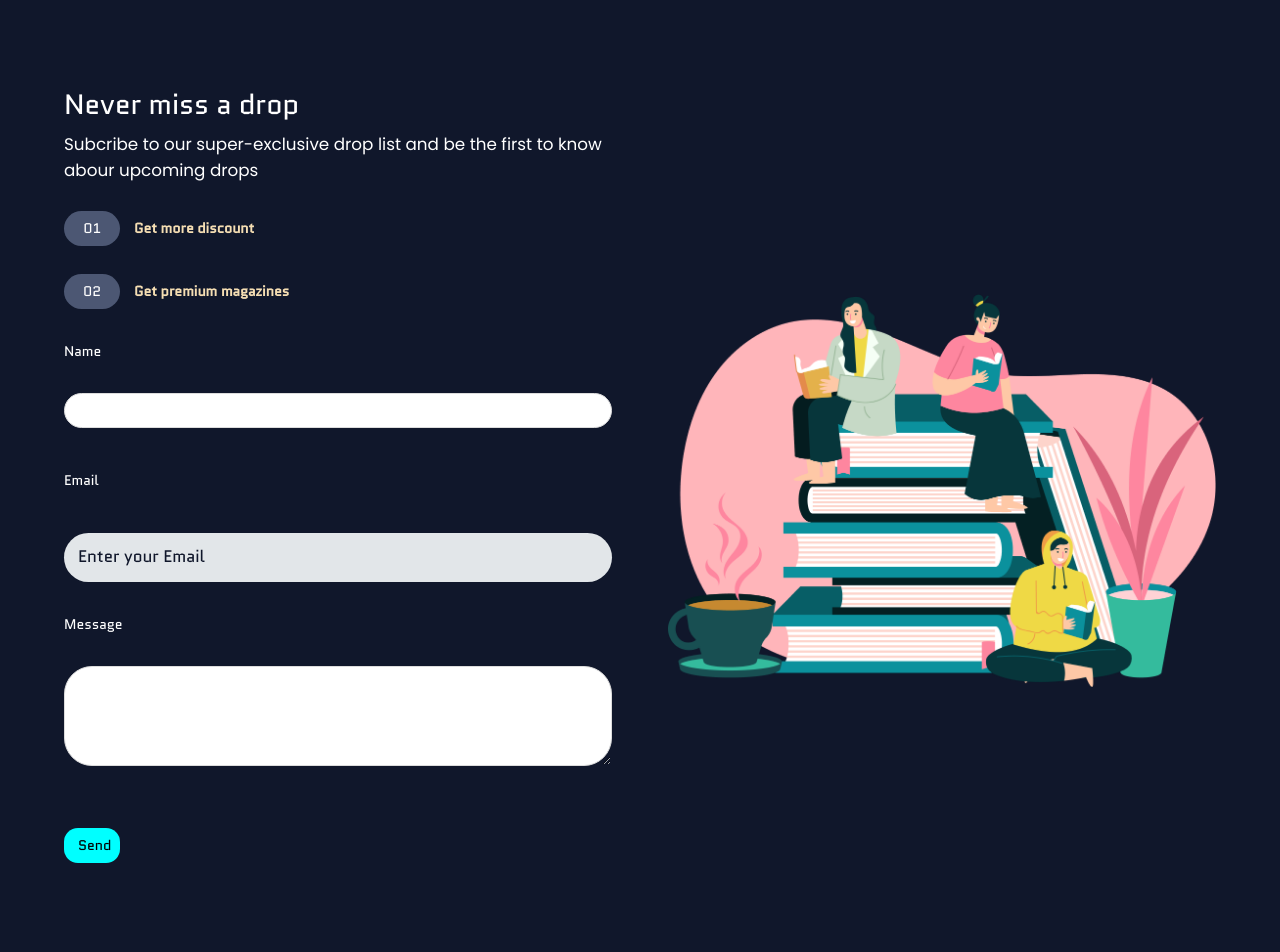
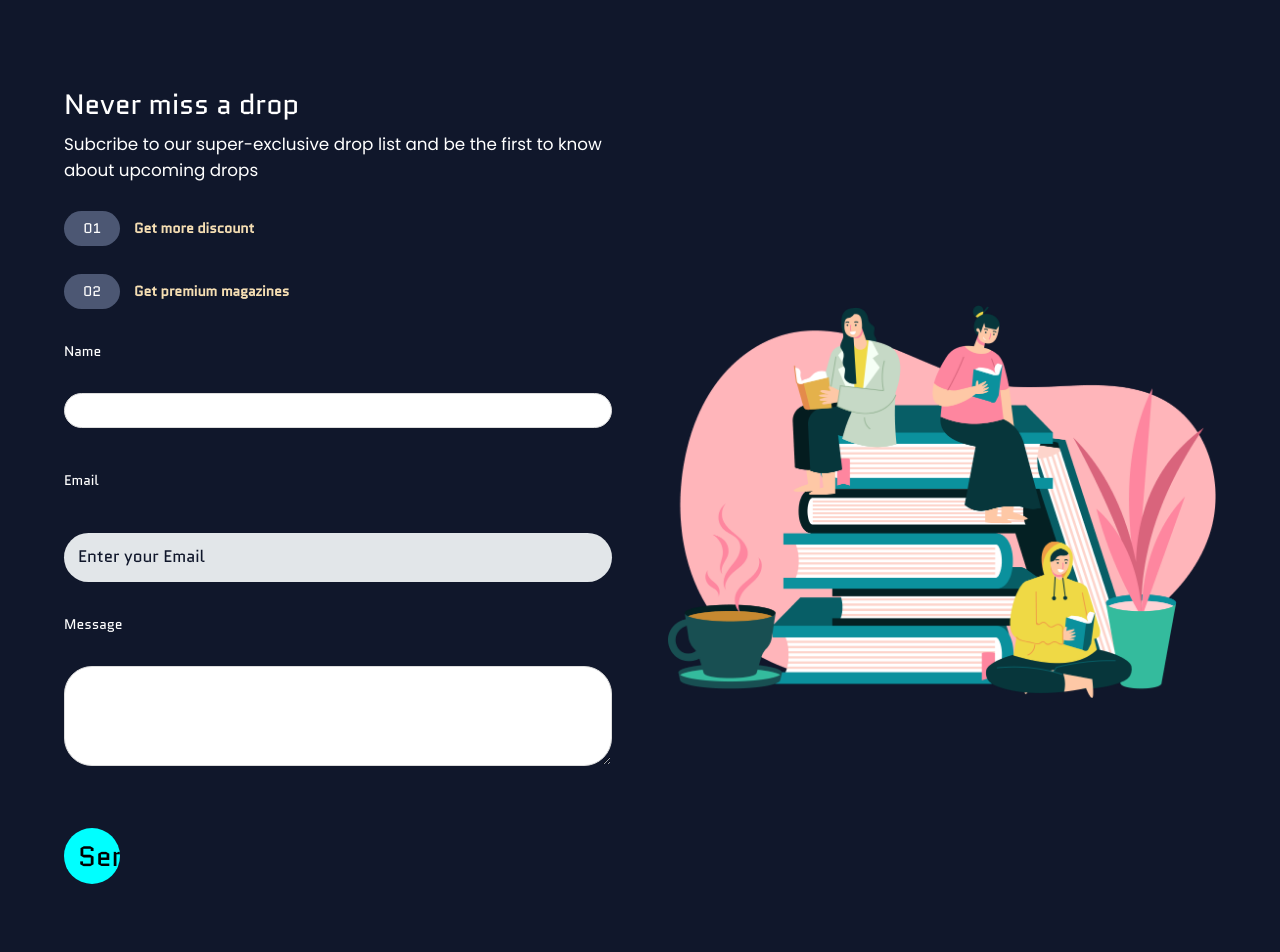
Before and after one commit to Benjcrpy/technar-marketplace-template-v2, a Next.js app: page / in a window 1280 px wide. Shown: the part 2180-3132 px from the top of the page. Built offline with nearby package versions, Linux system fonts and the light colour scheme.

Commit message:
Filter components

```diff
--- /dev/null
+++ b/components/Filter/Filter.jsx
@@ -0,0 +1,22 @@
+import React from 'react'
+import {
+    FaFilter,
+    FaAngleDown,
+    FaAngleUp,
+    FaWallet,
+    FaMusic,
+    FaVideo,
+    FaImages,
+    FaUserAlt,
+} from "react-icons/fa"
+
+
+import Style from './Filter.module.css'
+
+const Filter = () => {
+  return (
+    <div>Filter</div>
+  )
+}
+
+export default Filter
--- a/components/Subscribe/Subscribe.jsx
+++ b/components/Subscribe/Subscribe.jsx
@@ -1,7 +1,7 @@
 import React,  { useRef } from "react";
 import { RiSendPlaneFill } from "react-icons/ri";
 import Image from "next/image";
-import emailjs from '@emailjs/browser';
+
 
 //INTERNAL IMPORT
 import Style from "./Subscribe.module.css";
@@ -30,7 +30,7 @@ const Subscribe = () => {
           <h2>Never miss a drop</h2>
           <p>
             Subcribe to our super-exclusive drop list and be the first to know
-            abour upcoming drops
+            about upcoming drops
           </p>
           <div className={Style.subscribe_box_left_box}>
             <span>01</span>
--- a/components/Subscribe/Subscribe.module.css
+++ b/components/Subscribe/Subscribe.module.css
@@ -83,13 +83,13 @@
 }
 
 .subscribe_box_left_input_icon {
-    font-size: 1rem;
+    font-size: 2rem;
     color: black;
     cursor: pointer;
     margin-top: 4rem;
     background-color: aqua;
     padding: .5rem 1rem;
-    border-radius: 1rem;
+    border-radius: 2rem;
     width: 4rem;
     text-align: center;
 
```
Also changed, not shown: components/Filter/Filter.module.css (added).
